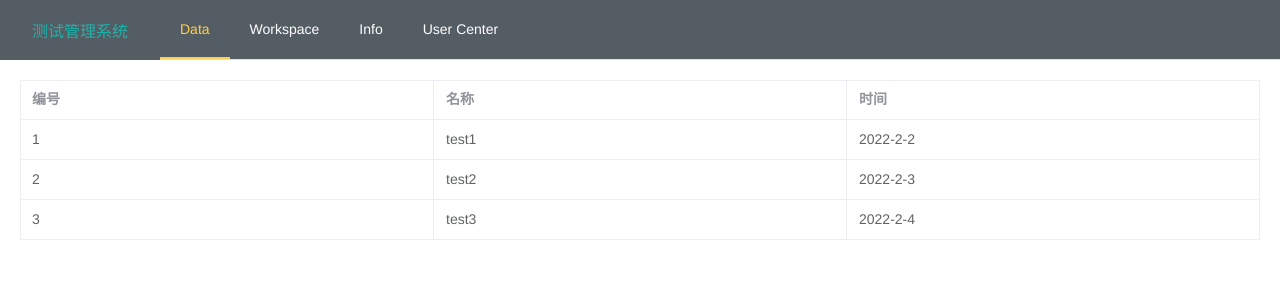
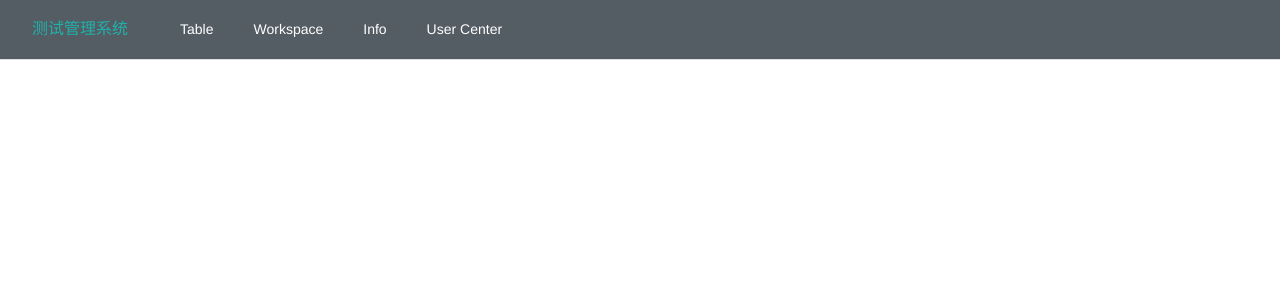
Before and after one commit to EWorld90/Vue-Learning, a Vue app: page /home in a window 1280 px wide. Shown: the top 300 px of the page. Built offline with nearby package versions, Linux system fonts and the light colour scheme.

Commit message:
实现嵌套路由

```diff
--- a/src/components/HeaderBar.vue
+++ b/src/components/HeaderBar.vue
@@ -1,34 +1,33 @@
 <script setup>
 import { ref } from 'vue'
+import { useRoute } from 'vue-router'
 
-const defaultActiveIndex = ref('1')
+// 菜单高亮与路由跳转的界面绑定
+const route = useRoute();
+const activeIndex = ref(route.path);
 
 const handleSelect = (key, keyPath) => {
-    console.log(key, keyPath)
+    console.log(key, keyPath);
 }
 </script>
 
 <template>
-    <el-row class="top-bar">
-        <el-col :span="3" class="top-bar-label">测试管理系统</el-col>
-        <el-col :span="21">
     <el-menu
-                :default-active=defaultActiveIndex
+        :default-active="activeIndex"
         class="top-bar-main-menu"
         mode="horizontal"
         background-color="#545c64"
         text-color="#fff"
         active-text-color="#ffd04b"
-                default-active="1"
+        router
         @select="handleSelect"
     >
-                <el-menu-item index="1">Data</el-menu-item>
-                <el-menu-item index="2">Workspace</el-menu-item>
-                <el-menu-item index="3">Info</el-menu-item>
-                <el-menu-item index="4">User Center</el-menu-item>
+        <span class="top-bar-label">测试管理系统</span>
+        <el-menu-item index="/basetable">Table</el-menu-item>
+        <el-menu-item index="">Workspace</el-menu-item>
+        <el-menu-item index="">Info</el-menu-item>
+        <el-menu-item index="/login">User Center</el-menu-item>
     </el-menu>
-        </el-col>
-    </el-row>
 </template>
 
 <style scoped>
@@ -36,8 +35,10 @@ const handleSelect = (key, keyPath) => {
     background-color: #545c64;
 }
 
-.top-bar-label{
-    margin: auto;
+.top-bar-label {
+    text-align: center;
+    line-height: 58px;
+    width: 160px;
     color: lightseagreen;
 }
 </style>
--- a/src/components/Home.vue
+++ b/src/components/Home.vue
@@ -1,6 +1,13 @@
 <script setup>
+import { ref } from 'vue';
+import { useRoute } from 'vue-router';
+
 import HeaderBar from './HeaderBar.vue';
-import BaseTable from './BaseTable.vue';
+
+// TEST 输出路由跳转路径
+const route = useRoute();
+console.log(route.path);
+
 </script>
 
 <template>
@@ -9,7 +16,7 @@ import BaseTable from './BaseTable.vue';
             <HeaderBar></HeaderBar>
         </el-header>
         <el-main>
-            <BaseTable></BaseTable>
+            <router-view></router-view>
         </el-main>
     </el-container>
 </template>
--- a/src/components/Login.vue
+++ b/src/components/Login.vue
@@ -20,17 +20,20 @@ const onSubmit = () => {
         }
     }).then(function (response) {
         if (response.data.status === 'success') {
-            console.log('success');
+            console.log('success')
+            router.push('/basetable')
         } else {
-            console.log('error');
+            console.log('error')
+        }
+    }).catch(function (error) {
+        console.log(error);
+        console.log('server error')
+        // TEST 后端连接失败时也可登录
+        if (form.name === 'admin' && form.password === '123456') {
+            console.log('success')
+            router.push('/basetable')
         }
     })
-    // if (form.name === 'admin' && form.password === '123456') {
-    //     console.log(form.name + ': ' + form.password)
-    //     router.push('/home')
-    // } else {
-    //     console.error('No permission!')
-    // }
 }
 </script>
 
--- a/src/router/index.js
+++ b/src/router/index.js
@@ -2,13 +2,23 @@ import {createRouter,createWebHistory} from "vue-router";
 
 const routes = [
     {
-        path: '/',
+        path: '/login',
+        name: 'Login',
         component: () => import('../components/Login.vue')
     },
     {
         path: '/home',
-        component: () => import('../components/Home.vue')
-    }
+        name: 'Home',
+        component: () => import('../components/Home.vue'),
+        children: [
+            {
+                path: '/basetable',
+                name: 'BaseTable',
+                component: () => import('../components/BaseTable.vue')
+            }
+        ]
+    },
+
 ]
 
 const router = createRouter(
```
Lines whose indentation alone changed are shown as unchanged.
